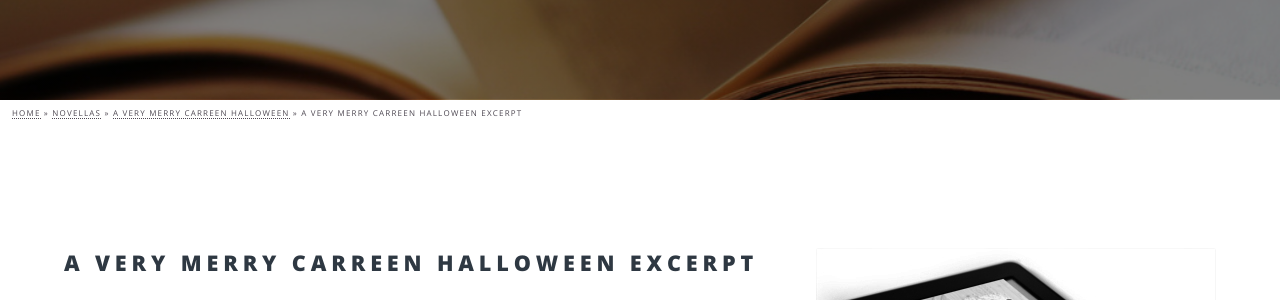
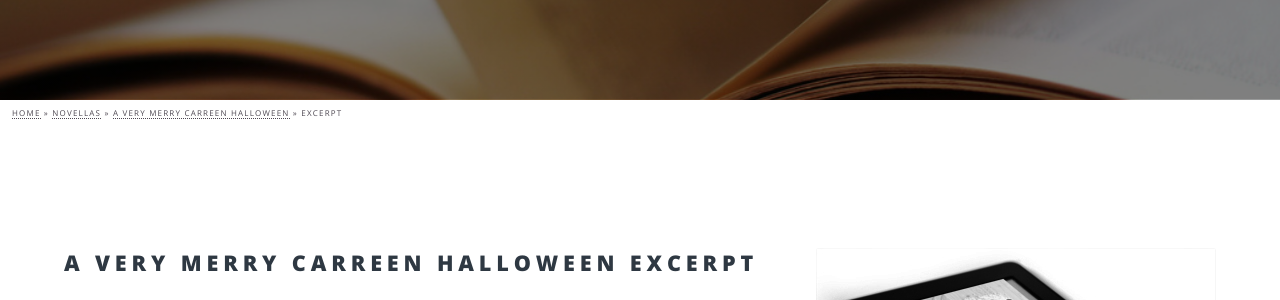
Before and after one commit to elizabethmyles/elizabethmyles.github.io, a Jekyll site: the page built from _posts/2017-10-29-a-very-merry-carreen-halloween-excerpt.md, in a window 1280 px wide and 900 px high. Shown: the part 281-581 px from the top of the window. Built offline with Jekyll 4.4.1, drawn with Linux system fonts in a browser that asks for light colours.

Commit message:
Update breadcrumb.html

```diff
--- a/_includes/breadcrumb.html
+++ b/_includes/breadcrumb.html
@@ -8,6 +8,6 @@
       unless page.permalink and cat == lastcat %}{%
         capture urlstr %}{{ urlstr }}/{{ cat | slugify }}{% endcapture %}
   &raquo; <a href="{{ site.baseurl }}{{ urlstr }}/">{{ cat | replace: "-", " " }}</a> {%  endunless %}{% endfor %}
-  &raquo; {{ page.title }} {%
+  &raquo; {% if page.slug == 'excerpt' %} Excerpt {% else %} {{ page.title }} {% endif %}{%
   endif %}
 </span>
```
